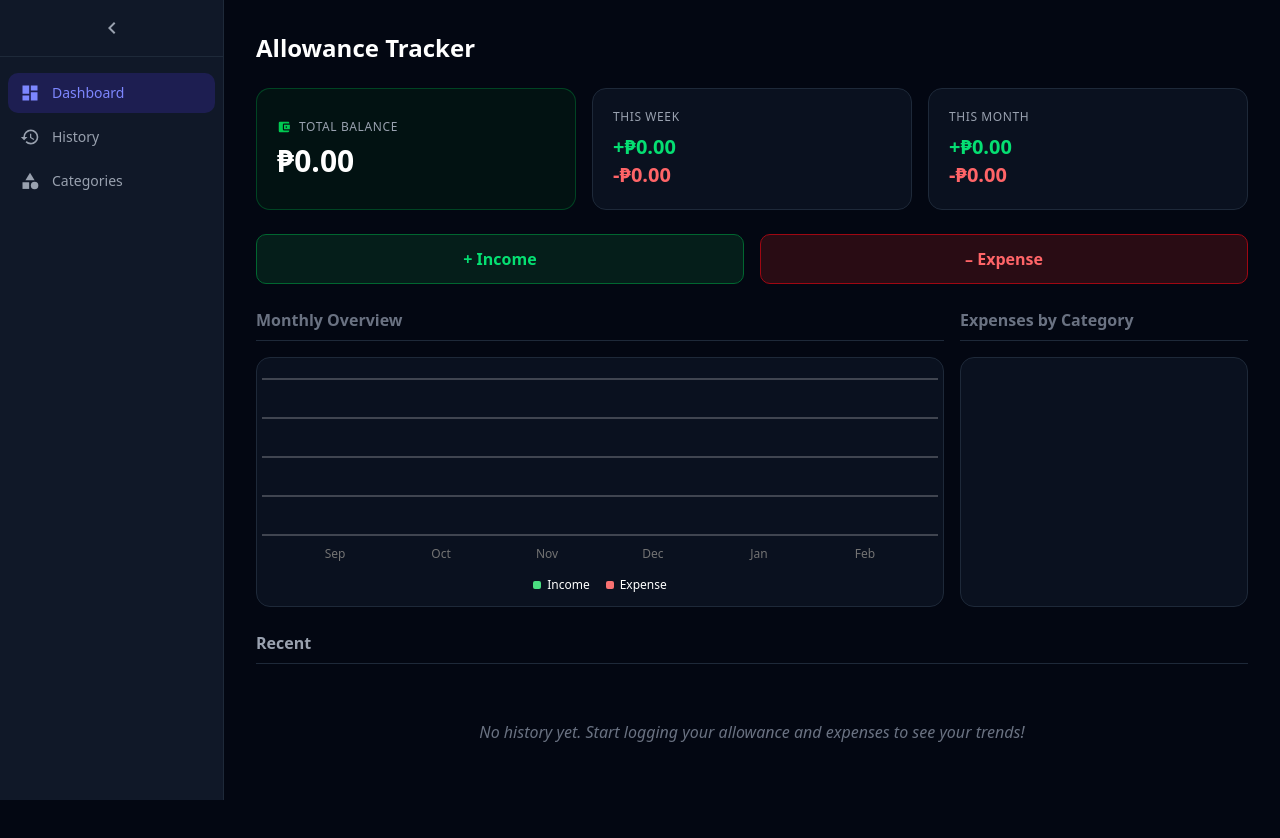
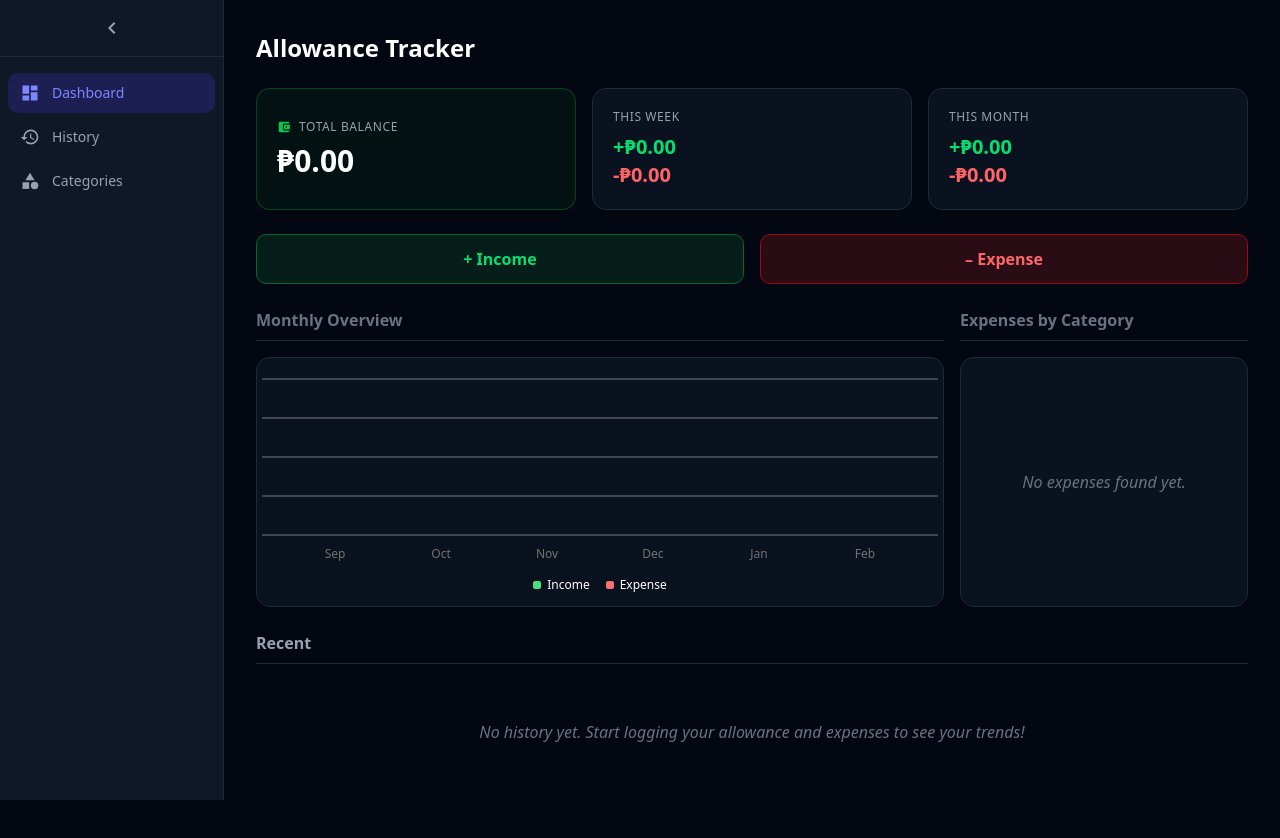
Before and after one commit to teejay717/tipid-budget-tracker, a React app in the folder client/: page / in a window 1280 px wide. Shown: the top 838 px of the page. Built offline with nearby package versions, Linux system fonts and the light colour scheme; no server answers; the HTML template or start-up script is replaced by a standard one.

Commit message:
feat: add no expenses message to ExpenseChart component

```diff
--- a/client/src/components/ExpenseChart.jsx
+++ b/client/src/components/ExpenseChart.jsx
@@ -75,6 +75,11 @@ const ExpenseChart = () => {
             <div className="flex justify-between items-center border-b border-gray-800 pb-2 mb-4">
                 <h3 className="text-md font-semibold text-gray-500">Expenses by Category</h3>
             </div>
+            {expenses.length === 0 ? (
+                    <div className="className=mx-auto aspect-square max-h-[250px] w-full rounded-xl border border-gray-800 bg-gray-900/60 flex justify-center items-center px-4">
+                        <p className='text-center text-gray-500 italic'>No expenses found yet.</p>
+                    </div>
+                            ) :
             <ChartContainer
                 config={chartConfig}
                 className="mx-auto aspect-square max-h-[250px] w-full rounded-xl border border-gray-800 bg-gray-900/60"
@@ -138,6 +143,7 @@ const ExpenseChart = () => {
             </Pie>
             </PieChart>
             </ChartContainer>
+}
         </div>
     )
 }
```
